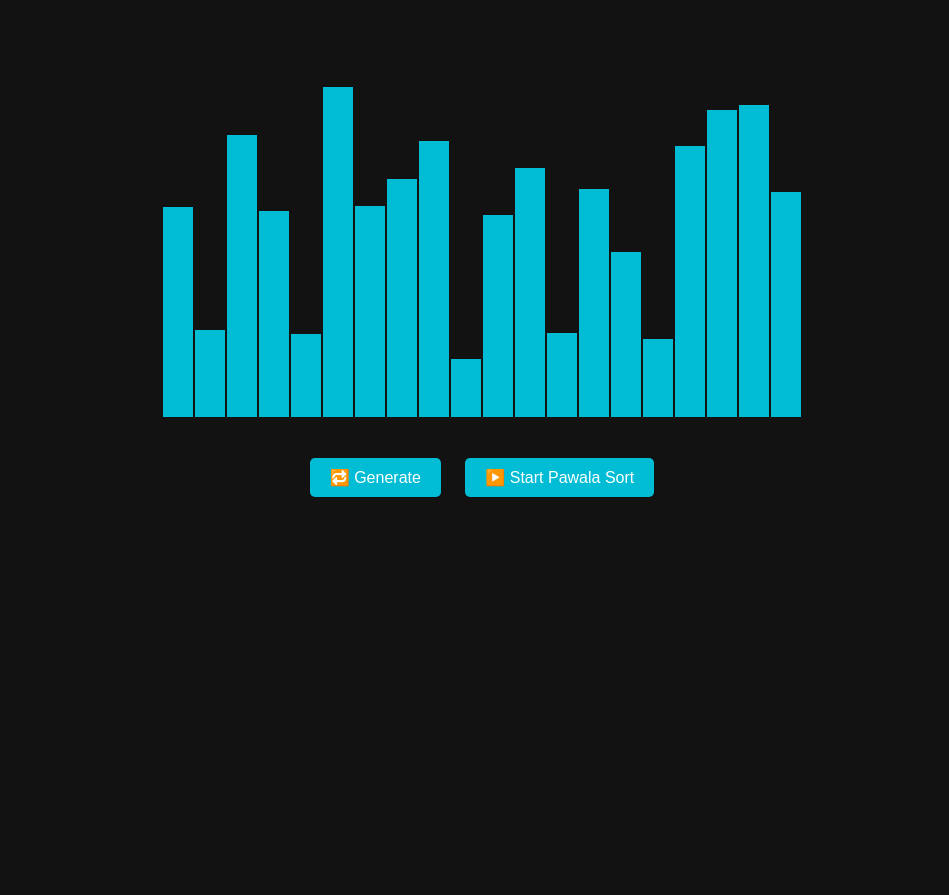
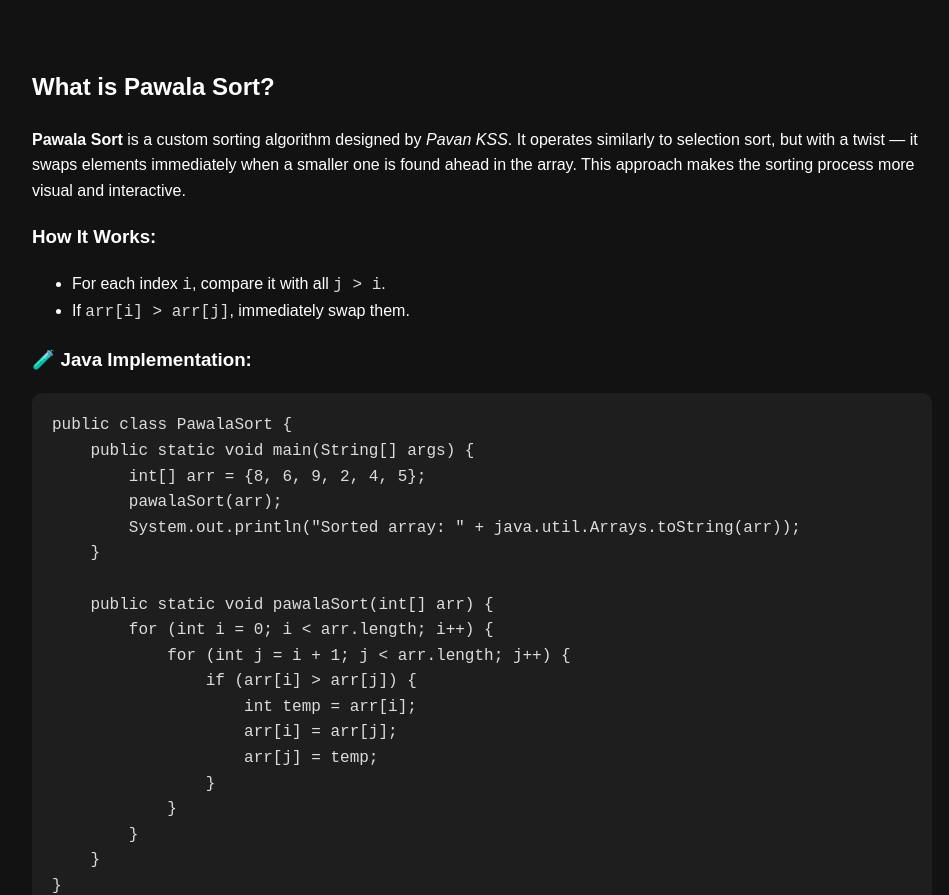
Before and after one commit to pa1poi/pawala_sort, a plain HTML site: page index.html in a window 1280 px wide. Shown: the part 61-956 px from the top of the page, without its empty margins (158-1107 px from the left). Before the commit the page ends 800 px from the top, so only its background shows below. Drawn offline with Linux system fonts and the light colour scheme.

Commit message:
Update index.html

```diff
--- a/index.html
+++ b/index.html
@@ -8,12 +8,36 @@
       margin: 0;
       background-color: #121212;
       color: #fff;
-      font-family: Arial;
+      font-family: Arial, sans-serif;
       text-align: center;
     }
+
     h1 {
       margin-top: 20px;
+      font-size: 2em;
     }
+
+    #description {
+      max-width: 900px;
+      margin: 0 auto;
+      padding: 30px;
+      text-align: left;
+      font-size: 1rem;
+      line-height: 1.6;
+    }
+
+    pre {
+      background-color: #1e1e1e;
+      padding: 20px;
+      border-radius: 10px;
+      overflow-x: auto;
+    }
+
+    code {
+      color: #dcdcdc;
+      font-family: 'Courier New', monospace;
+    }
+
     #container {
       display: flex;
       align-items: flex-end;
@@ -21,15 +45,18 @@
       height: 400px;
       margin: 20px;
     }
+
     .bar {
       width: 30px;
       margin: 1px;
       background: #00bcd4;
       transition: 0.3s all;
     }
+
     .bar.active {
       background: #ff4081;
     }
+
     button {
       margin: 20px 10px;
       padding: 10px 20px;
@@ -40,6 +67,7 @@
       border-radius: 5px;
       cursor: pointer;
     }
+
     button:hover {
       background-color: #0097a7;
     }
@@ -47,6 +75,44 @@
 </head>
 <body>
   <h1>🌀 Pawala Sort Visualizer</h1>
+
+  <div id="description">
+    <h2>What is Pawala Sort?</h2>
+    <p>
+      <strong>Pawala Sort</strong> is a custom sorting algorithm designed by <em>Pavan KSS</em>. It operates similarly to selection sort,
+      but with a twist — it swaps elements immediately when a smaller one is found ahead in the array.
+      This approach makes the sorting process more visual and interactive.
+    </p>
+
+    <h3>How It Works:</h3>
+    <ul>
+      <li>For each index <code>i</code>, compare it with all <code>j &gt; i</code>.</li>
+      <li>If <code>arr[i] &gt; arr[j]</code>, immediately swap them.</li>
+    </ul>
+
+    <h3>🧪 Java Implementation:</h3>
+    <pre><code>public class PawalaSort {
+    public static void main(String[] args) {
+        int[] arr = {8, 6, 9, 2, 4, 5};
+        pawalaSort(arr);
+        System.out.println("Sorted array: " + java.util.Arrays.toString(arr));
+    }
+
+    public static void pawalaSort(int[] arr) {
+        for (int i = 0; i &lt; arr.length; i++) {
+            for (int j = i + 1; j &lt; arr.length; j++) {
+                if (arr[i] &gt; arr[j]) {
+                    int temp = arr[i];
+                    arr[i] = arr[j];
+                    arr[j] = temp;
+                }
+            }
+        }
+    }
+}
+    </code></pre>
+  </div>
+
   <div id="container"></div>
   <button onclick="generate()">🔁 Generate</button>
   <button onclick="pawalaSort()">▶️ Start Pawala Sort</button>
@@ -76,9 +142,9 @@
       for (let i = 0; i < n; i++) {
         for (let j = i + 1; j < n; j++) {
           render([i, j]);
-          await sleep(200); // Animation delay
+          await sleep(200);
           if (values[i] > values[j]) {
-            [values[i], values[j]] = [values[j], values[i]]; // Swap
+            [values[i], values[j]] = [values[j], values[i]];
             render([i, j]);
             await sleep(200);
           }
```
